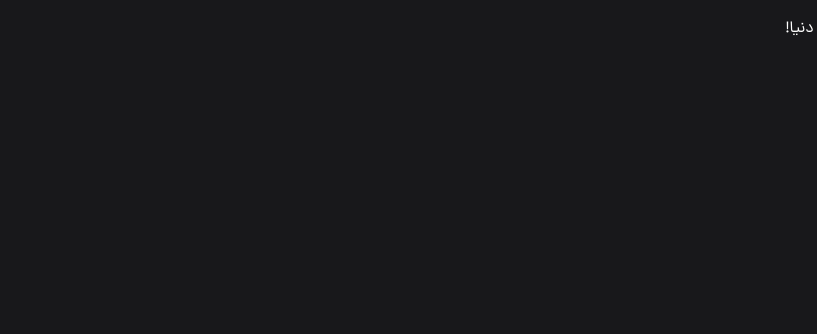
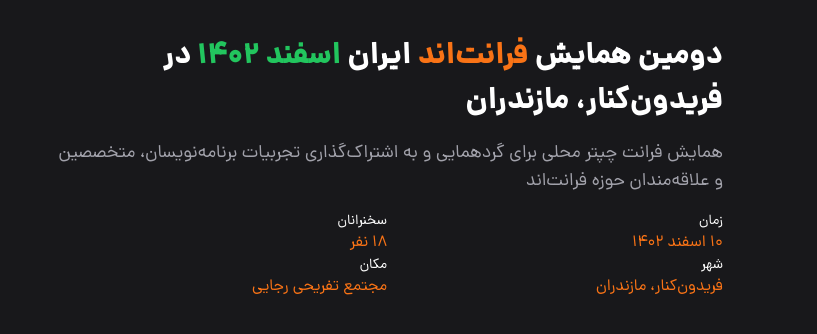
Before and after one commit to frontChapter/website-frontend, a Next.js app: page / in a window 1280 px wide. Shown: the top 334 px of the page, without its empty margins (463-1280 px from the left). Built offline with nearby package versions, Linux system fonts and the light colour scheme.

Commit message:
chore: add title, description and detail to hero section

```diff
--- a/src/app/components/HeroSection.tsx
+++ b/src/app/components/HeroSection.tsx
@@ -1,7 +1,47 @@
 export default function HeroSection() {
   return (
     <section>
-      <p>سلام دنیا!</p>
+      <div className="container flex flex-col items-center space-y-4">
+        {/* title */}
+        <h1 className="w-full max-w-2xl text-3xl font-extrabold leading-[45px]">
+          دومین همایش <span className="text-orange-500">فرانت‌اند</span> ایران{' '}
+          <span className="text-green-500">اسفند ۱۴۰۲</span> در فریدون‌کنار،
+          مازندران
+        </h1>
+        {/* description */}
+        <h2 className="w-full max-w-2xl text-lg text-zinc-400">
+          همایش فرانت چپتر محلی برای گردهمایی و به اشتراک‌گذاری تجربیات
+          برنامه‌نویسان، متخصصین و علاقه‌مندان حوزه فرانت‌اند
+        </h2>
+        {/* detail */}
+        <div className="grid w-full max-w-2xl grid-cols-2">
+          {[
+            {
+              title: 'زمان',
+              description: '۱۰ اسفند ۱۴۰۲',
+            },
+            {
+              title: 'سخنرانان',
+              description: '۱۸ نفر',
+            },
+            {
+              title: 'شهر',
+              description: 'فریدون‌کنار، مازندران',
+            },
+            {
+              title: 'مکان',
+              description: 'مجتمع تفریحی رجایی',
+            },
+          ].map((item, index) => {
+            return (
+              <div key={index} className="">
+                <p className="text-sm text-zinc-50">{item.title}</p>
+                <p className="text-orange-500">{item.description}</p>
+              </div>
+            );
+          })}
+        </div>
+      </div>
     </section>
   );
 }
--- a/src/app/page.tsx
+++ b/src/app/page.tsx
@@ -2,7 +2,7 @@
 
 export default function Home() {
   return (
-    <main className="container py-4">
+    <main className="container py-8 space-y-6">
       <HeroSection />
     </main>
   );
```
